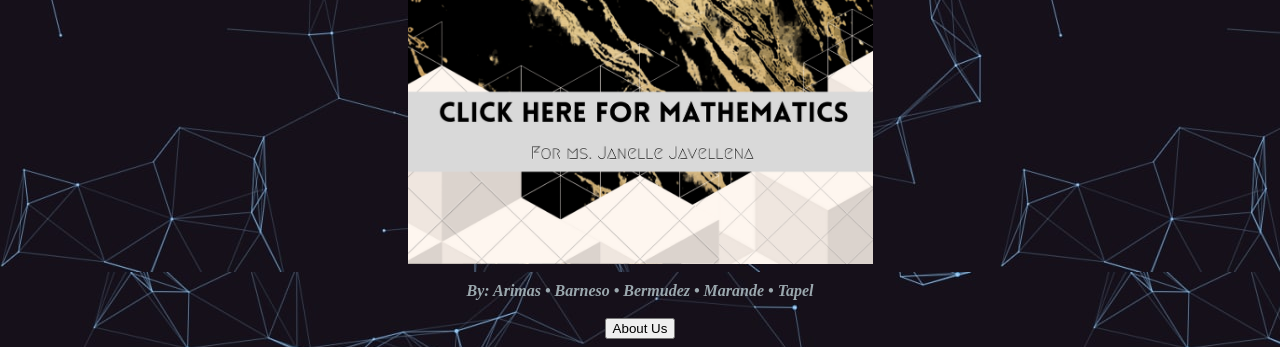
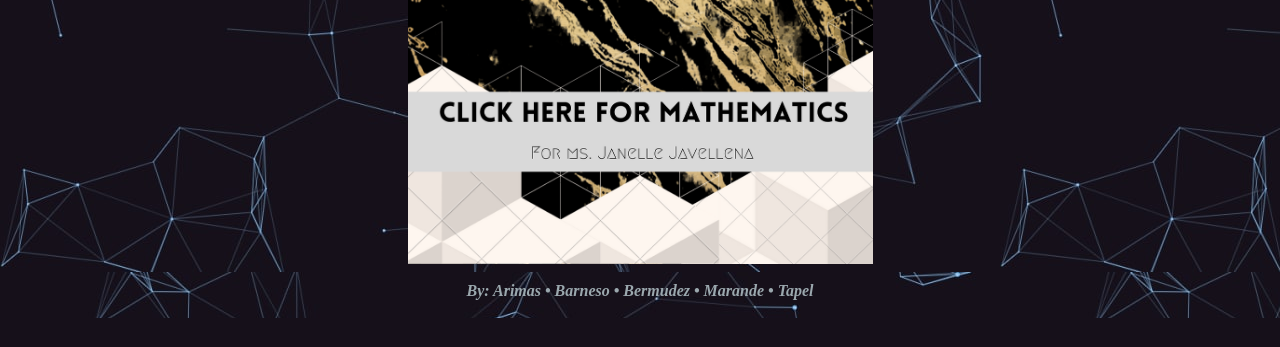
Before and after one commit to Princess-Bermudez/PTSubmissionWebsite, a PHP site: page / in a window 1280 px wide. Shown: the part 568-915 px from the top of the page. After the commit the page ends 886 px from the top, so only its background shows below. Run offline with PHP 8.4, Linux system fonts and the light colour scheme.

Commit message:
Update index.php

```diff
--- a/index.php
+++ b/index.php
@@ -28,9 +28,6 @@
     By: Arimas • Barneso • Bermudez • Marande • Tapel
 </P></i></b></font>
 
-<a href= "http://www.google.com">
- <button> About Us </button>
-</a>
 
 </body>
 </html>
```
